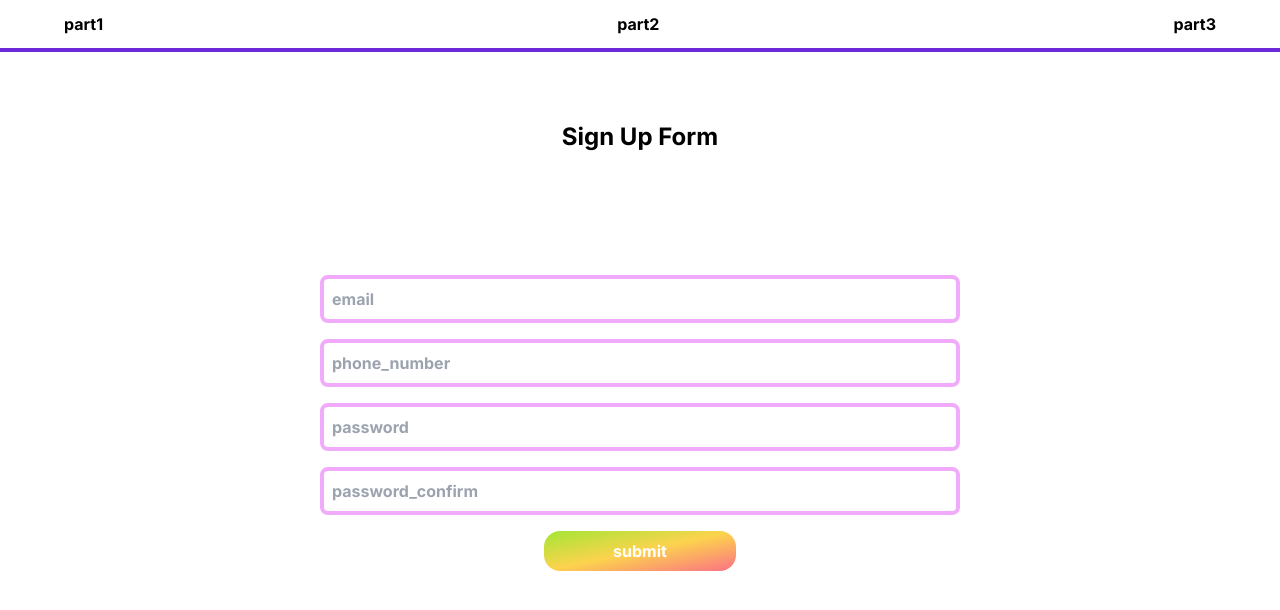
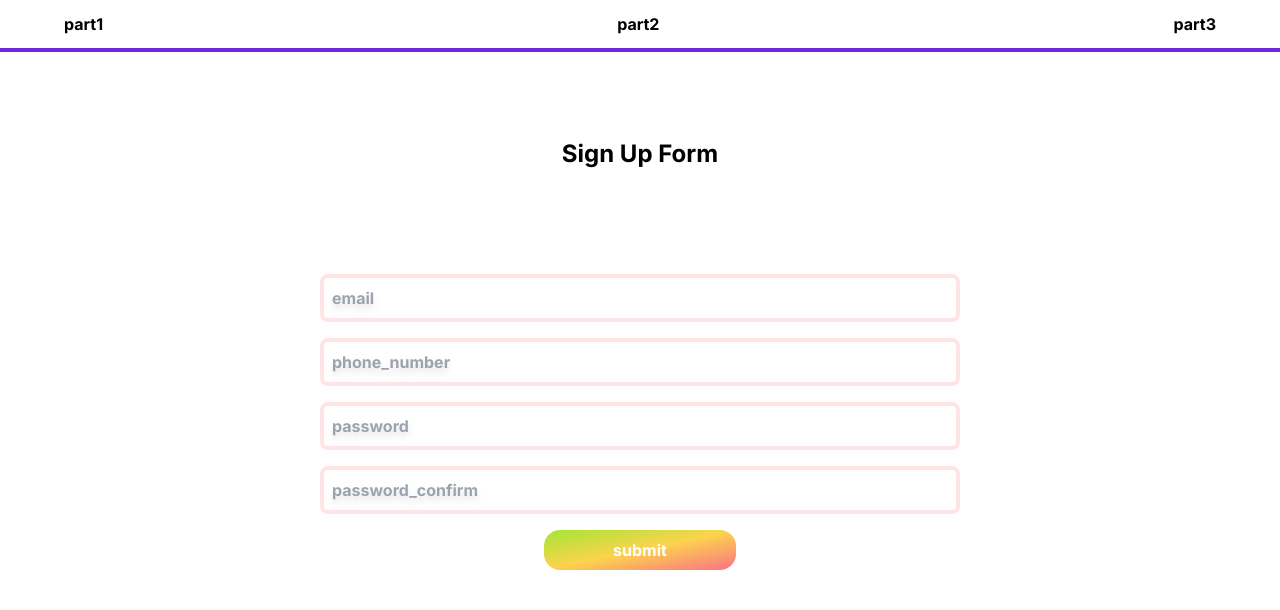
Before and after one commit to comko123/nextjs-ver14-survey, a Next.js app: page /part1 in a window 1280 px wide. Shown: the top 610 px of the page. Built offline with nearby package versions, Linux system fonts and the light colour scheme.

Commit message:
fix : 주석 정리및 css 추가

```diff
--- a/src/app/globals.css
+++ b/src/app/globals.css
@@ -18,6 +18,10 @@
   .hover-text {
     @apply hover:text-indigo-500 cursor-pointer font-bold;
   }
+  .form-input {
+    @apply border-4 rounded-lg p-2 font-bold border-emerald-400 w-full
+    placeholder:drop-shadow-lg invalid:border-rose-100 transition-colors;
+  }
 }
 input::-webkit-outer-spin-button,
 input::-webkit-inner-spin-button {
--- a/src/app/page.tsx
+++ b/src/app/page.tsx
@@ -3,7 +3,7 @@ import Link from "next/link"
 export default function Home() {
   return (
     <main className="flex flex-col gpa-y-5 w-full h-[80vh] items-center justify-center">
-      {["part1", "part2"].map(item => (
+      {["part1", "part2", "part3"].map(item => (
         <article key={item} className="gradient-btn text-2xl p-4 my-4">
           <Link href={item} prefetch={false}>
             {item}
--- a/src/app/part1/page.tsx
+++ b/src/app/part1/page.tsx
@@ -2,7 +2,7 @@ import SignForm from "@/components/signForm"
 function Part1() {
   return (
     <main className="grid grid-cols-1 place-items-center w-full h-[75vh]">
-      <h1 className="font-bold text-2xl -mb-7">Sign Up Form</h1>
+      <h1 className="font-bold text-2xl -mb-16">Sign Up Form</h1>
       <SignForm />
     </main>
   )
@@ -10,7 +10,5 @@ function Part1() {
 
 export default Part1
 /*
-part 1남은 목록
 test code 작성하기
-tailwind css 생성자 사용해보기
  */
--- a/src/app/part2/page.tsx
+++ b/src/app/part2/page.tsx
@@ -6,4 +6,6 @@ function Part2() {
   )
 }
 
+/*peer , has , group 생성자 사용하기 */
+
 export default Part2
--- a/src/components/signForm/index.tsx
+++ b/src/components/signForm/index.tsx
@@ -8,7 +8,7 @@ import FormBtn from "../formBtn"
 const SignForm = () => {
   const [state, action] = useFormState(server_action, null)
   return (
-    <form action={action} className="flex flex-col items-center gap-b-4 w-[50%] *:even:my-3">
+    <form action={action} className="flex flex-col items-center gap-b-4 w-[50%] *:even:my-3 ">
       {(
         [
           { text: "email", type: "email" },
--- a/src/components/signInput/index.tsx
+++ b/src/components/signInput/index.tsx
@@ -2,11 +2,12 @@ import { FC } from "react"
 
 const SignInput: FC<{ text: string; type: string }> = ({ text, type }) => {
   return (
-    <section className="">
+    <section>
       <input
         type={type}
         name={text}
-        className="border-4 rounded-lg p-2 font-bold border-fuchsia-300 w-full"
+        minLength={8}
+        className="form-input"
         placeholder={text}
         required
       />
```
Also changed, not shown: src/components/formBtn/index.tsx (+5 -2 lines), 1 other file (tests, documents, lock files or other folders).
